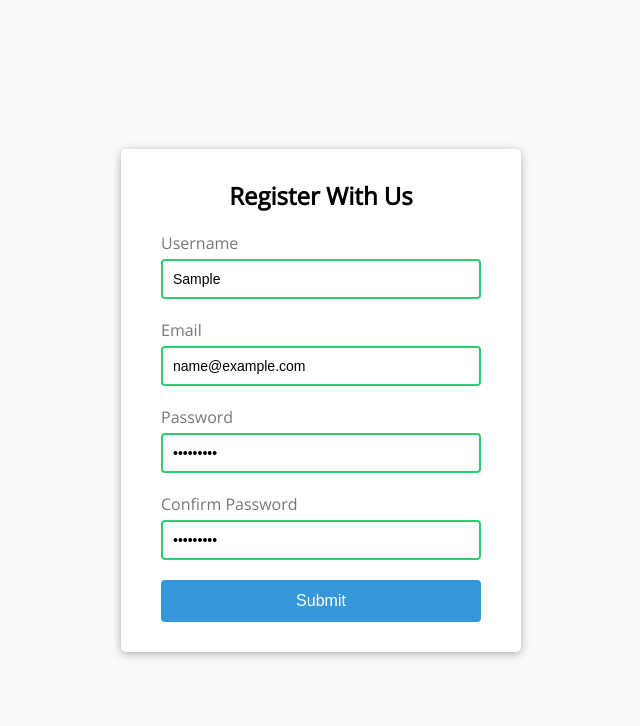
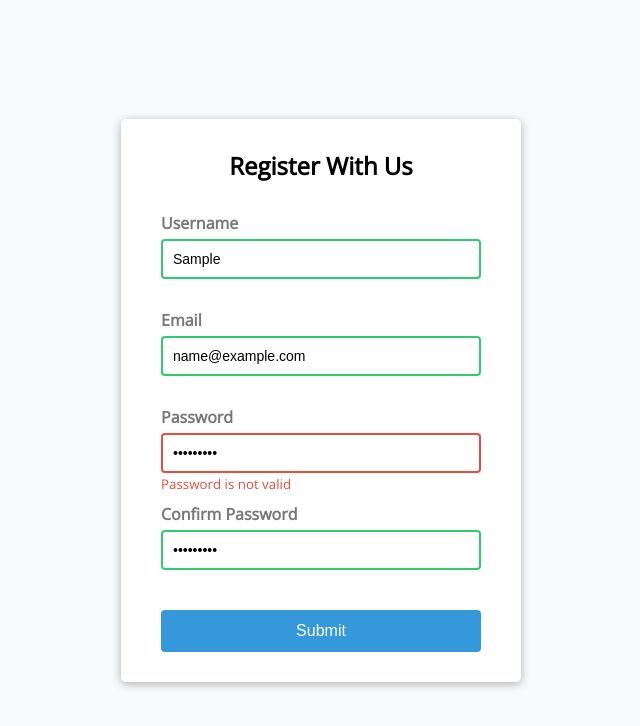
Before and after one commit to BryanS1989/frontend-javascript-pec1, a plain HTML site: page index.html in a window 1280 px wide. Both pictures are taken after typing "Sample", "name@example.com", "Sample123", "Sample123" into the empty fields and a click on the button "Submit". Shown: the whole page, without its empty margins (319-959 px from the left). Drawn offline with nearby package versions, Linux system fonts and the light colour scheme.

Commit message:
REFACTOR and some IMPROVEMENTS

```diff
--- a/scripts/script.js
+++ b/scripts/script.js
@@ -14,53 +14,27 @@ const password = document.getElementById('password');
 // Get password confirm element
 const passwordConfirm = document.getElementById('passwordConfirm');
 
+var errorField = [false, false, false, false];
+
 /*****************/
 /*   FUNCTIONS   */
 /*****************/
 /* Show inputs error messages*/
-function showError(input, message) {
-
+function showError(input, message, fieldNum) {
     const formControl = input.parentElement;
     const small = formControl.querySelector('small');
 
     formControl.className = 'form-control error';
     small.innerText = message ;
-
+    errorField[fieldNum] = true;
 }
 
 /* Show success outline */
-function showSuccess(input) {
-
+function showSuccess(input, fieldNum) {
     const formControl = input.parentElement;
 
     formControl.className = 'form-control success'
-
-}
-
-/* Check if email is valid */
-function checkEmail(input) {
-    const regExp = /^(([^<>()\[\]\\.,;:\s@"]+(\.[^<>()\[\]\\.,;:\s@"]+)*)|(".+"))@((\[[0-9]{1,3}\.[0-9]{1,3}\.[0-9]{1,3}\.[0-9]{1,3}\])|(([a-zA-Z\-0-9]+\.)+[a-zA-Z]{2,}))$/;
-
-    if (!regExp.test(input.value.trim())) {
-        showError(input, `${getFieldName(input)} is not valid`);
-    } else {
-        showSuccess(input);
-    }
-}
-
-/* Check required fields */
-function checkRequired(inputArr) {
-
-    inputArr.forEach(input => {
-        //console.log(input);
-        if (input.value.trim() === '') {
-            // Using data attributes from HTML5
-            showError(input, `${getFieldName(input)} is required`);
-        } else {
-            showSuccess(input);
-        }
-    });
-
+    errorField[fieldNum] = false;
 }
 
 /* Return field name Capitalized */
@@ -70,23 +44,69 @@ function getFieldName(input) {
     return name.charAt(0).toUpperCase() + name.slice(1);
 }
 
+/* Check if email is valid */
+function checkEmail(input) {
+    const regExp = /^(([^<>()\[\]\\.,;:\s@"]+(\.[^<>()\[\]\\.,;:\s@"]+)*)|(".+"))@((\[[0-9]{1,3}\.[0-9]{1,3}\.[0-9]{1,3}\.[0-9]{1,3}\])|(([a-zA-Z\-0-9]+\.)+[a-zA-Z]{2,}))$/;
+
+    if (!errorField[1]) {
+        if (!regExp.test(input.value.trim())) {
+            showError(input, `${getFieldName(input)} is not valid`, 1);
+        } else {
+            showSuccess(input, 1);
+        }
+    }
+}
+
+/* Check required fields */
+function checkRequired(inputArr) {
+    inputArr.forEach((input, index) => {
+        //console.log(input);
+        if (input.value.trim() === '') {
+            // Using data attributes from HTML5
+            showError(input, `${getFieldName(input)} is required`, index);
+        } else {
+            showSuccess(input, index);
+        }
+    });
+}
+
 /* Check input length */
-function checkLength(input, min, max) {
+function checkLength(input, min, max, fieldNum) {
+
+    if (!errorField[fieldNum]) {
         if (input.value.length < min) {
-        showError(input, `${getFieldName(input)} must be at least ${min} characters`);
+            showError(input, `${getFieldName(input)} must be at least ${min} characters`, fieldNum);
         } else if (input.value.length > max) {
-        showError(input, `${getFieldName(input)} must be less than ${max} characters`);
+            showError(input, `${getFieldName(input)} must be less than ${max} characters`, fieldNum);
         } else {
-        showSuccess(input);
+            showSuccess(input, fieldNum);
+        }
+    }
+}
+
+/* Check password format */
+function checkPassword(input) {
+
+    const regExp = /(?=.[a-zA-Z0-9])(?=.+[!@#$%^&*]).{6,}$/;
+
+    if (!errorField[2]) {
+        if (!regExp.test(input.value.trim())) {
+            showError(input, `${getFieldName(input)} is not valid`, 2);
+        } else {
+            showSuccess(input, 2);
+        }
     }
 }
 
 /* Check Password match */
 function checkPasswordsMatch(input1, input2) {
+
+    if (!errorField[3]) {
         if (input1.value !== input2.value) {
-        showError(input2, 'Passwords do not match');
+            showError(input2, 'Passwords do not match', 3);
         } else {
-        showSuccess(input2);
+            showSuccess(input2, 3);
+        }
     }
 }
 
@@ -101,13 +121,14 @@ form.addEventListener('submit', function(event) {
 
     checkRequired([username, email, password, passwordConfirm]);
 
-    checkLength(username, 3, 15);
-    checkLength(password, 6, 25);
+    checkLength(username, 3, 15, 0);
 
     checkEmail(email);
 
-    if (passwordConfirm.value.trim() !== '') {
+    checkLength(password, 6, 25, 2);
+
+    checkPassword(password);
+
     checkPasswordsMatch(password, passwordConfirm);
-    }
 
 });
--- a/styles/styles.css
+++ b/styles/styles.css
@@ -39,7 +39,7 @@ h2 {
 }
 
 .form-control {
-    margin-bottom: 10px;
+    margin-top: 30px;
     margin-bottom: 20px;
     position: relative;
 }
@@ -48,6 +48,7 @@ h2 {
     color: #777777;
     display: block;
     margin-bottom: 5px;
+    font-weight: bold;
 }
 
 .form-control input {
@@ -93,6 +94,6 @@ h2 {
     display: block;
     font-size: 16px;
     padding: 10px;
-    margin-top: 20px;
+    margin-top: 40px;
     width: 100%;
 }
```
Lines whose indentation alone changed are shown as unchanged.
